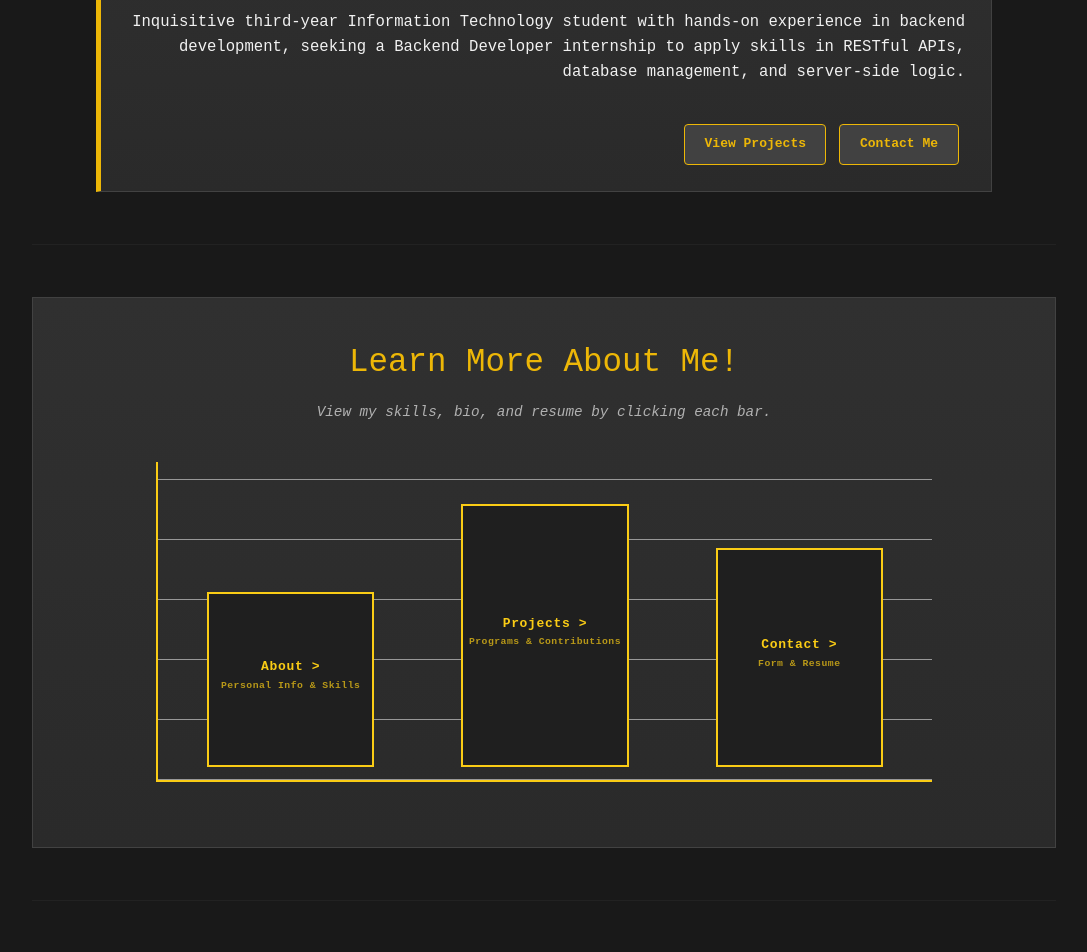
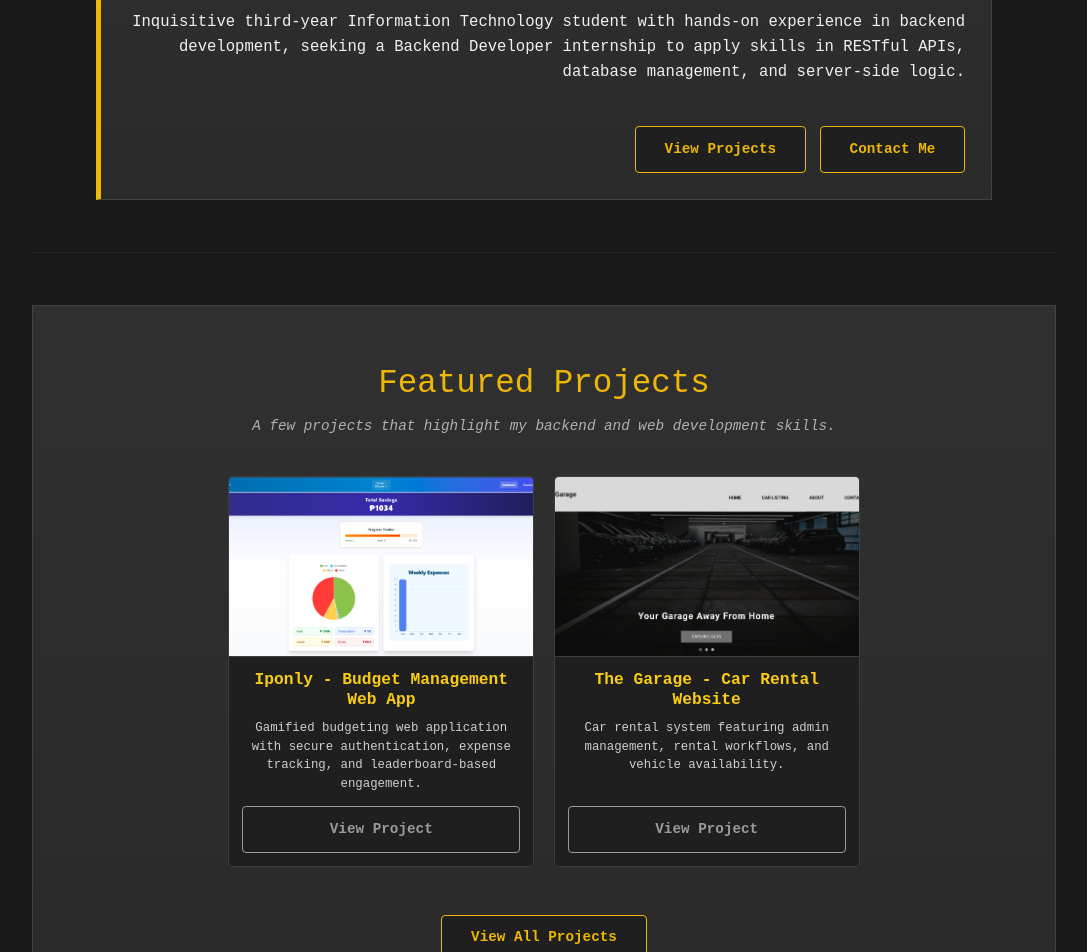
Before and after one commit to yambaolr/YLR-Portfolio, an Angular app: page / in a window 1280 px wide. Shown: the part 280-1232 px from the top of the page, without its empty margins (96-1183 px from the left). Built offline with nearby package versions, Linux system fonts and the light colour scheme.

Commit message:
✨ Added featured projects section in home
- bootstrap template for cards
- added images for projects

```diff
--- a/src/app/home/home.css
+++ b/src/app/home/home.css
@@ -36,30 +36,9 @@
     line-height: 1.6;
 }
 
-.hero-actions {
+.hero-actions a {
     margin-top: 2em;
-}
-
-.hero-actions .btn {
-    padding: 0.75em 1.5em;
-    font-size: 1rem;
-    text-decoration: none;
-    font-weight: bold;
-    border-radius: 4px;
-    transition: background-color 0.3s ease;
-    border: 1px solid #edb707;
-    background-color:#4b4b4bb2;
-    margin: 0 0.5em;
-}
-
-.hero-actions a {
-    color: #edb707;
-}
-
-.hero-actions .btn:hover {
-    background-color: #edb707;
-    color: #141414;
-    font-weight: bold;
+    margin-left: 1em;
 }
 
 .divider {
@@ -67,6 +46,75 @@
     margin: 4rem auto;
     border: none;
     border-top: 1px solid #4b4b4bb2;
+}
+
+/***************** Skills Section *****************/
+.featured-projects {
+    width: 80%;
+    margin: 4rem auto;
+    padding: 3rem 2.5rem;
+    text-align: center;
+    background: linear-gradient(180deg, #303030 0%, #2a2a2a 100%);
+    border: 1px solid #4b4b4bb2;
+}
+
+.featured-projects h2 {
+    font-size: 2.5rem;
+    color: #edb707;
+    margin: 1.5rem;
+    text-align: center;
+}
+
+.featured-projects .text-muted {
+    font-size: 1.1rem;
+    color: #b1b1b1!important;
+    line-height: 1.5;
+    margin: 0 auto 2rem;
+    font-style: italic;
+}
+
+.project-card {
+    background-color: #1f1f1f;
+    border: 1px solid #4b4b4bb2;
+    color: #e0e0e0;
+    transition: transform 0.3s ease, box-shadow 0.3s ease;
+    height: 100%;
+}
+
+.project-card:hover {
+    transform: translateY(-6px);
+    box-shadow: 0 10px 25px rgba(0,0,0,0.4);
+}
+
+.project-card .card-img-top {
+    height: 180px;
+    object-fit: cover;
+    border-bottom: 1px solid #4b4b4bb2;
+}
+
+.project-card .card-title {
+    color: #facc15;
+    font-weight: bold;
+    margin-bottom: 0.75rem;
+}
+
+.project-card .card-text {
+    font-size: 0.95rem;
+    color: #cfcfcf;
+}
+
+.project-card .btn-outline-warning {
+    border-color: #edb707;
+    color: #edb707;
+}
+
+.project-card .btn-outline-warning:hover {
+    background-color: #edb707;
+    color: #141414;
+}
+
+.view-all a{
+    margin-top: 2em;
 }
 
 /***************** About Section *****************/
@@ -200,26 +248,45 @@
     margin: 0 auto 2rem;
 }
 
-.contact-section .btn {
+/***************** Buttons *****************/
+
+.btn-primary {
     display: inline-block;
     padding: 0.8em 2em;
     font-size: 1.1rem;
     font-weight: bold;
-
     color: #edb707;
     text-decoration: none;
-
     background-color: #1f1f1f;
     border: 1px solid #edb707;
     border-radius: 4px;
-
     transition: background-color 0.3s ease,
                 color 0.3s ease,
                 transform 0.3s ease;
 }
 
-.contact-section .btn:hover {
+.btn-primary:hover {
     background-color: #edb707;
     color: #141414;
     transform: translateY(-3px);
 }
+
+.btn-secondary {
+    display: inline-block;
+    padding: 0.8em 2em;
+    font-size: 1.1rem;
+    font-weight: bold;
+    color: #9b9b9b;
+    text-decoration: none;
+    background-color: transparent;
+    border: 1px solid #9b9b9b;
+    border-radius: 4px;
+    transition: background-color 0.3s ease,
+                color 0.3s ease,
+                transform 0.3s ease;
+}
+
+.btn-secondary:hover {
+    background-color: #9b9b9b;
+    color: #141414;
+}
--- a/src/app/home/home.html
+++ b/src/app/home/home.html
@@ -4,10 +4,57 @@
     <p>Inquisitive third-year Information Technology student with hands-on experience in backend development, seeking a Backend Developer internship to apply skills in RESTful APIs, database management, and server-side logic. </p>
 
     <div class="hero-actions">
-        <a routerLink="/projects" class="btn primary">View Projects</a>
-        <a routerLink="/contact" class="btn secondary">Contact Me</a>
+        <a routerLink="/projects" class="btn-primary">View Projects</a>
+        <a routerLink="/contact" class="btn-primary">Contact Me</a>
     </div>
 </div>
+
+<hr class="divider"/>
+
+<section class="featured-projects container my-5">
+    <h2 class="text-center mb-3">Featured Projects</h2>
+    <p class="text-center text-muted mb-5">
+        A few projects that highlight my backend and web development skills.
+    </p>
+    <div class="row justify-content-center g-4 project-tiles">
+        <div class="col-md-4">
+            <div class="card project-card h-100">
+                <img src="images/iponly.png" class="card-img-top" alt="Project 1">
+                <div class="card-body d-flex flex-column">
+                <h5 class="card-title">Iponly - Budget Management Web App</h5>
+                <p class="card-text">
+                    Gamified budgeting web application with secure authentication, expense tracking, and leaderboard-based engagement.
+                </p>
+                <a routerLink="/projects" class="btn-secondary mt-auto">
+                    View Project
+                </a>
+                </div>
+            </div>
+        </div>
+
+        <div class="col-md-4">
+            <div class="card project-card h-100">
+                <img src="images/the-garage.png" class="card-img-top" alt="Project 1">
+                <div class="card-body d-flex flex-column">
+                <h5 class="card-title">The Garage - Car Rental Website</h5>
+                <p class="card-text">
+                    Car rental system featuring admin management, rental workflows, and vehicle availability.
+                </p>
+                <a routerLink="/projects" class="btn-secondary mt-auto">
+                    View Project
+                </a>
+                </div>
+            </div>
+        </div>
+
+    </div>
+
+    <div class="text-center mt-4 view-all">
+        <a routerLink="/projects" class="btn-primary">
+        View All Projects
+        </a>
+    </div>
+    </section>
 
 <hr class="divider"/>
 
@@ -47,4 +94,4 @@
 <section class="contact-section">
     <h2>// Let’s build something...</h2>
     <p>Feel free to reach out to me for any inquiries, collaborations, or just to say hello! I'm always open to connecting with fellow developers, industry professionals, and anyone interested in my work.</p>
-<a routerLink="/contact" class="btn">Contact Me</a>
+<a routerLink="/contact" class="btn-primary">Contact Me</a>
```
Also changed, not shown: public/images/iponly.png (added), public/images/the-garage.png (added).
